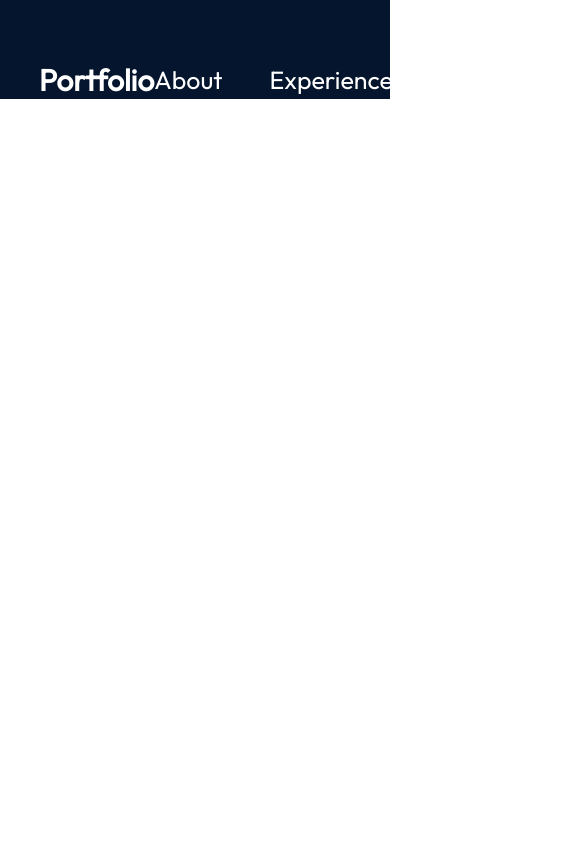
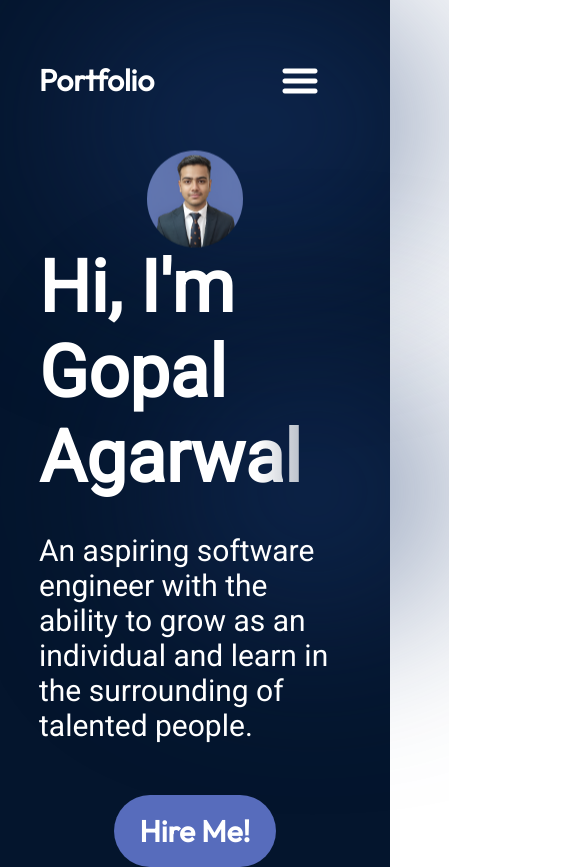
Before and after one commit to Gopal2003/Projects, a React (Vite) app in the folder Portfolio/react-portfolio/: page / in a window 390 px wide. Shown: the top 867 px of the page, 585 px wide, since content can reach past the window. Before the commit the page ends 844 px from the top, so only its background shows below. Built offline with nearby package versions, Linux system fonts and the light colour scheme.

Commit message:
Hero Section

```diff
--- a/Portfolio/react-portfolio/src/App.jsx
+++ b/Portfolio/react-portfolio/src/App.jsx
@@ -1,6 +1,7 @@
 import { useState } from 'react'
 import styles from './App.module.css'
 import Navbar from './components/NavBar/Navbar'
+import Hero from './components/Hero/Hero'
 
 function App() {
   const [count, setCount] = useState(0)
@@ -9,6 +10,7 @@ function App() {
     <>
       <div className={styles.App}>
         <Navbar />
+        <Hero />
       </div>
     </>
   )
--- /dev/null
+++ b/Portfolio/react-portfolio/src/components/Hero/Hero.jsx
@@ -0,0 +1,20 @@
+import React from 'react'
+import styles from './Hero.module.css';
+import { getImageUrl } from '../../utils';
+
+const Hero = () => {
+    return <section className={styles.container}>
+        <div className={styles.content}>
+            <h1 className={styles.title}>Hi, I'm Gopal Agarwal</h1>
+            <p className={styles.description}>
+                An aspiring software engineer with the ability to grow as an individual and learn in the surrounding of talented people.
+            </p>
+            <a href="mailto:gopalmittal2003@gmail.com" className={styles.contactBtn}>Hire Me!</a>
+        </div>
+        <img src={getImageUrl("hero/HeroImage1.png")} alt="Hero Image of Me" className={styles.heroImg} />
+        <div className={styles.topBlur} />
+        <div className={styles.bottomBlur} />
+    </section>
+}
+
+export default Hero
--- /dev/null
+++ b/Portfolio/react-portfolio/src/components/Hero/Hero.module.css
@@ -0,0 +1,112 @@
+@import "../../vars.css";
+
+.container {
+  position: relative;
+  display: flex;
+  align-items: center;
+  justify-content: space-between;
+  margin-top: 49px;
+  z-index: 1;
+  margin-left: 10%;
+  margin-right: 10%;
+}
+
+.content {
+  display: flex;
+  flex-direction: column;
+  align-items: flex-start;
+  color: var(--color-text);
+  z-index: 1;
+}
+
+.title {
+  font-size: 72px;
+  font-weight: 900;
+  margin-bottom: 33px;
+  font-family: var(--font-roboto);
+  background: linear-gradient(
+    90deg,
+    rgba(255, 255, 255, 1) 70%,
+    rgba(255, 255, 255, 0) 120%
+  );
+  -webkit-text-fill-color: transparent;
+  -webkit-background-clip: text;
+}
+
+.description {
+    font-size: 30px;
+    font-family: var(--font-roboto);
+    margin-bottom: 52px;
+}
+
+.contactBtn{
+    text-decoration: none;
+    background-color: var(--color-primary);
+    color: var(--color-text);
+    border-radius: 100px;
+    font-size: 30px;
+    font-weight: 600;
+    padding: 17px 26px;
+    box-shadow: 0 0 4px 0 rgba(0, 0, 0, 0,25);
+}
+
+.heroImg{
+    width: 31%;
+    z-index: 1;
+    border-radius: 200px;
+
+    animation-name: floating;
+    animation-duration: 3s;
+    animation-iteration-count: infinite;
+    animation-timing-function: ease-in-out;
+}
+
+@keyframes floating{
+    0%{
+        transform: translate(0, 0px);
+    }
+    50%{
+        transform: translate(0, 10px);
+    }
+    100%{
+        transform: translate(0, -0px);
+    }
+}
+
+.topBlur{
+    position: absolute;
+    width: 50vw;
+    height: 50vw;
+    min-width: 350px;
+    min-width: 350px;
+    top: -120px;
+    left: 10vw;
+    border-radius: 764px;
+    background: rgba(25, 55, 109, 0.7);
+    filter: blur(100px);
+    z-index: 0;
+}
+
+.bottomBlur{
+    position: absolute;
+    width: 70vw;
+    height: 50vw;
+    min-width: 350px;
+    min-width: 250px;
+    top: 246px;
+    right: -25vw;
+    border-radius: 764px;
+    background: rgba(25, 55, 109, 0.7);
+    filter: blur(100px);
+    z-index: 0;
+}
+
+@media screen and (max-width: 830px) {
+    .container{
+        flex-direction: column-reverse;
+    }
+
+    .content{
+        align-items: center;
+    }
+}
--- a/Portfolio/react-portfolio/src/components/NavBar/Navbar.jsx
+++ b/Portfolio/react-portfolio/src/components/NavBar/Navbar.jsx
@@ -1,12 +1,40 @@
-import React from 'react'
+import React, { useState } from 'react'
+
 
 import styles from './Navbar.module.css'
+import { getImageUrl } from '../../utils'
+
+
 const Navbar = () => {
+
+    const [menuOpen, setMenuOpen] = useState(false);
+
     return (
         <nav className={styles.navbar}>
-            <a className={styles.title}  href="/">Portfolio</a>
+            <a className={styles.title} href="/">Portfolio</a>
             <div className={styles.menu}>
-                <ul className={styles.menuItems}>
+                <img className={styles.menuBtn}
+                    src={
+                        menuOpen
+                            ? getImageUrl("nav/closeIcon.png")
+                            : getImageUrl("nav/menuIcon.png")
+                    }
+                    alt="menu-button"
+                    onClick={() => setMenuOpen(!menuOpen)}
+                />
+
+                {/* <ul
+                    className={
+                        menuOpen
+                            ? styles.menuItems + ' ' + styles.menuOpen
+                            : styles.menuItems
+                    }
+                >  Basic Approach*/}
+
+                <ul className={`${styles.menuItems} ${menuOpen && styles.menuOpen}`}
+                    onClick={() => setMenuOpen(false)}
+                >
+
                     <li>
                         <a href="#about">About</a>
                     </li>
--- a/Portfolio/react-portfolio/src/components/NavBar/Navbar.module.css
+++ b/Portfolio/react-portfolio/src/components/NavBar/Navbar.module.css
@@ -10,25 +10,68 @@
   margin: 0 10%;
 }
 
-.title{
+.title {
   font-size: 30px;
   font-weight: 600;
   text-decoration: none;
   color: var(--color-text);
 }
 
-.menu{
+.menu {
   display: flex;
 }
 
-.menuItems{
+.menuItems {
   display: flex;
   gap: 47px;
   list-style: none;
 }
 
-.menuItems a{
+.menuItems a {
   font-size: 25px;
   color: var(--color-text);
   text-decoration: none;
 }
+
+@media screen and (max-width: 830px) {
+  .navbar {
+    flex-direction: column;
+    align-items: flex-start;
+  }
+
+  .menu {
+    position: absolute;
+    right: 0;
+    margin-right: 10%;
+    flex-direction: column;
+    align-items: flex-end;
+    gap: 11px;
+    z-index: 3;
+  }
+
+  .menuBtn {
+    display: block;
+    cursor: pointer;
+  }
+
+  .menuItems {
+    display: none;
+    flex-direction: column;
+    align-items: center;
+    gap: 13px;
+    border-radius: 10px;
+    background: rgb(25, 55, 109);
+    background: linear-gradient(
+      0deg,
+      rgba(25, 55, 109, 0.2) 0%,
+      rgba(25, 55, 109, 1) 100%
+    );
+    padding: 24px 33px;
+    box-shadow: 0 0 4px rgba(0, 0, 0, 0.25);
+  }
+}
+
+.menuOpen{
+    display: flex;
+    z-index: 1;
+}
--- a/Portfolio/react-portfolio/src/utils.js
+++ b/Portfolio/react-portfolio/src/utils.js
@@ -1,3 +1,3 @@
 export const getImageUrl = (path) =>{
-    return new URL(`assets/${path}`,import.meta.url).href;
+    return new URL(`/assets/${path}`,import.meta.url).href;
 }
--- a/Portfolio/react-portfolio/src/vars.css
+++ b/Portfolio/react-portfolio/src/vars.css
@@ -7,5 +7,5 @@
     --color-bg: #04152d;
 
     /* Fonts */
-    --font-robot: "Roboto";
+    --font-roboto: "Roboto";
 }
```
Also changed, not shown: Portfolio/react-portfolio/assets/hero/HeroImage1.png (added), Portfolio/react-portfolio/assets/hero/heroImage.jpeg (deleted). Lines whose indentation alone changed are shown as unchanged.
